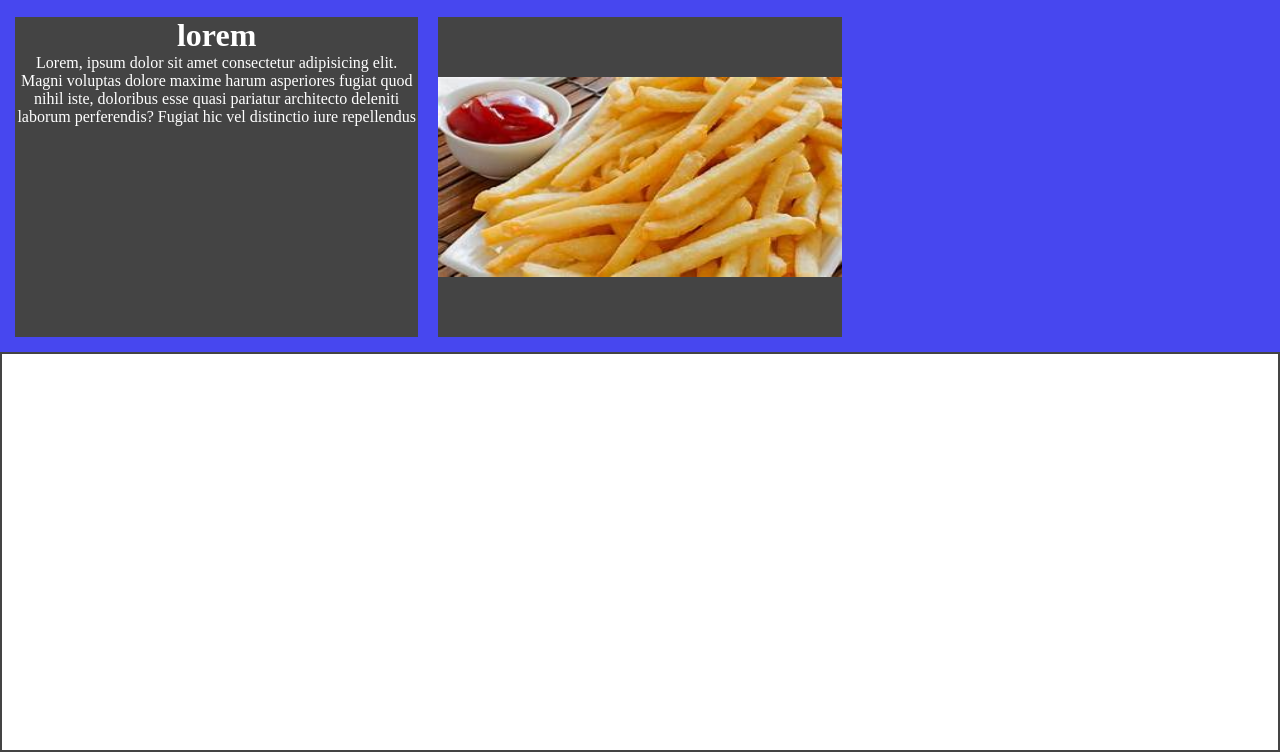
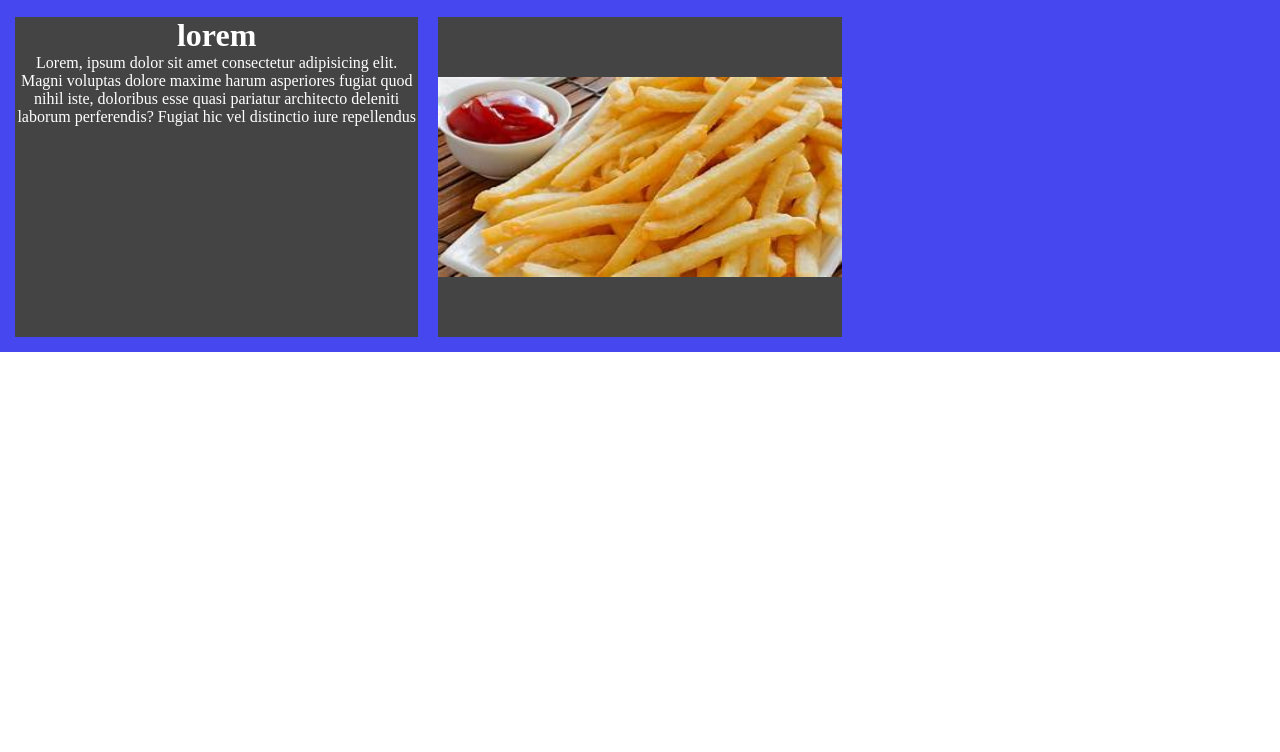
Before and after one commit to affanahmed2001/food-website, a plain HTML site: page index.htm in a window 1280 px wide. Shown: the part 1351-2103 px from the top of the page. Drawn offline with Linux system fonts and the light colour scheme; files whose address does not match are found by name.

Commit message:
Update index.css

```diff
--- a/index.css
+++ b/index.css
@@ -118,5 +118,4 @@ p {
 
 .thirdpg {
     height: 50vh;
-    border: 2px solid #444;
 }
```
